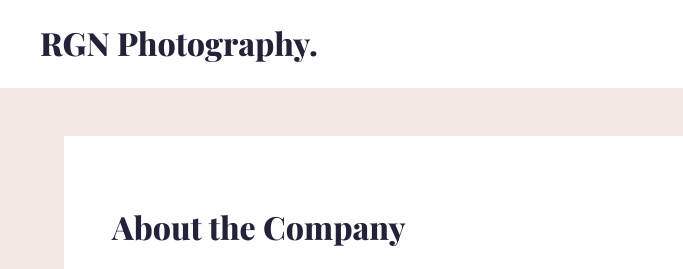
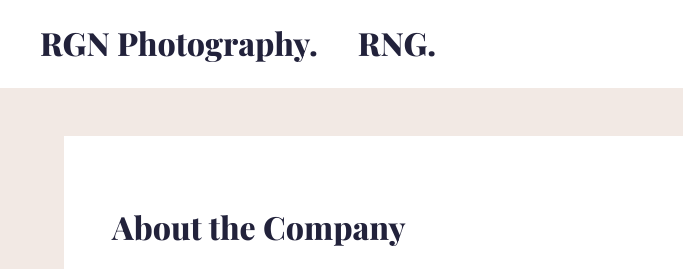
Before and after one commit to omelette801/rng-photography, a plain HTML site: page index.html in a window 1280 px wide. Shown: the top 269 px of the page, 0-683 px from the left. Drawn offline with nearby package versions, Linux system fonts and the light colour scheme.

Commit message:
modified:   index.html 	modified:   resources/styles.css

```diff
--- a/index.html
+++ b/index.html
@@ -18,6 +18,7 @@
   <body>
     <header>
       <h1 id="logo">RGN Photography.</h1>
+      <h1 id="logo-small">RNG.</h1>
       <nav>
         <ul>
           <li><a href="#description">About</a></li>
```
